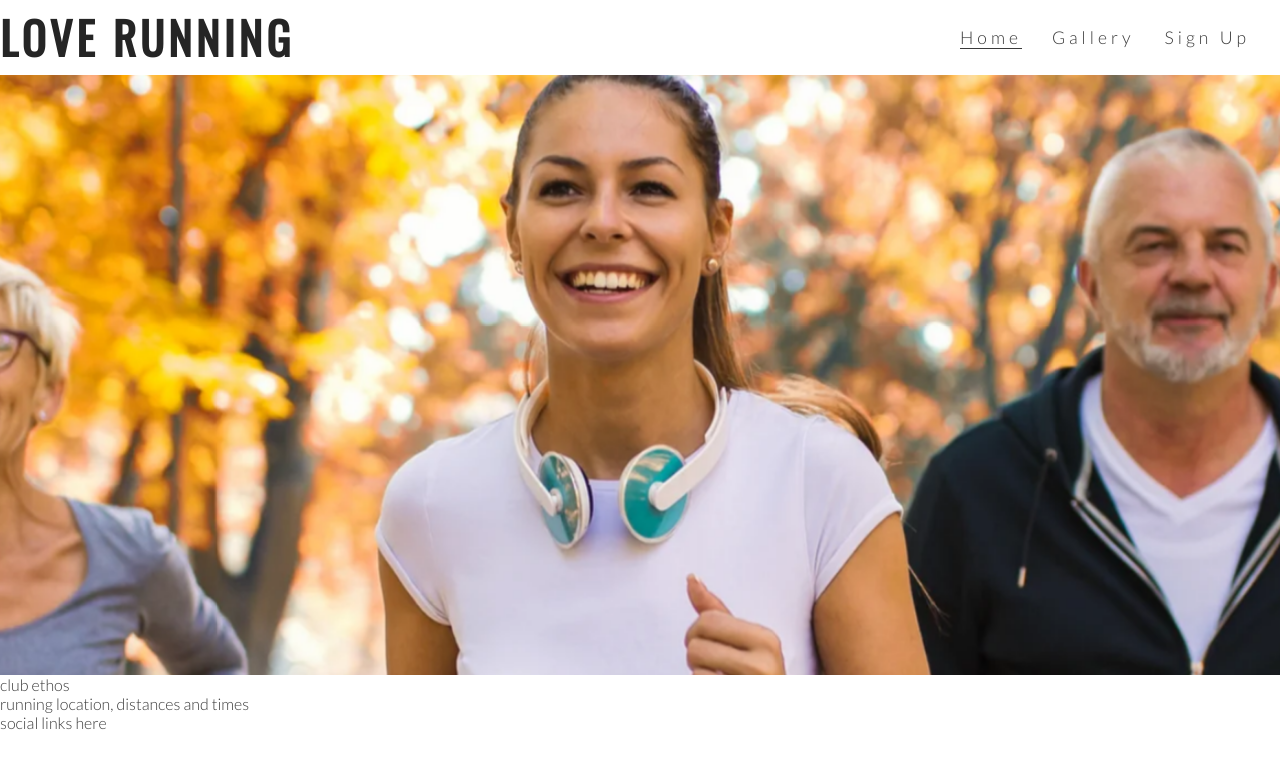
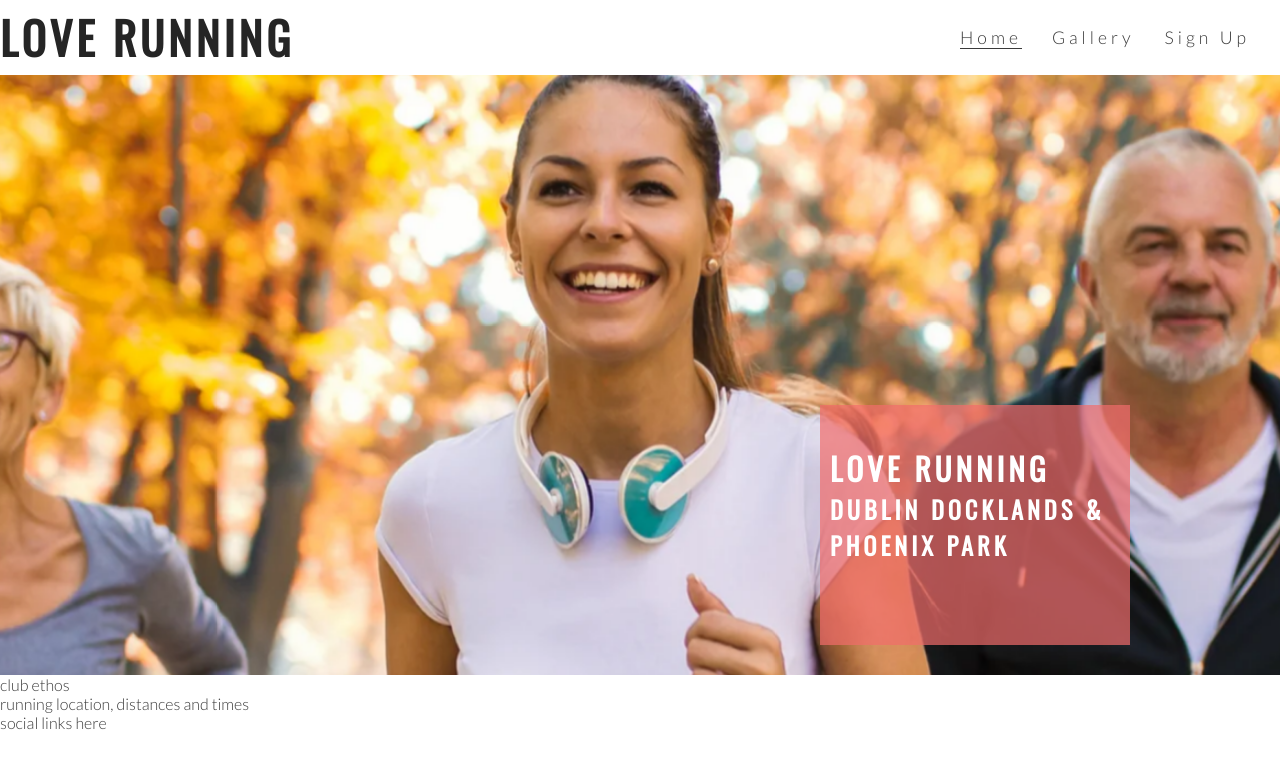
Before and after one commit to oneillrobbie99/love-running, a plain HTML site: page index.html in a window 1280 px wide. Drawn offline with nearby package versions, Linux system fonts and the light colour scheme.

Commit message:
Add cover text and style

```diff
--- a/assets/css/style.css
+++ b/assets/css/style.css
@@ -58,12 +58,18 @@ h1, h2 {
     border-bottom: 1px solid #3a3a3a;
 }
 
-/* hero image*/
+/* hero image and cover text*/
 
 #hero-outer {
     height: 600px;
     width: 100%;
     overflow: hidden;
+
+    position: relative;
+}
+
+#cover-text, #cover-text h2 {
+    color: #fff
 }
 
 #hero-image {
@@ -88,3 +94,23 @@ h1, h2 {
         transform: scale(1.1);
     }
 }
+
+#cover-text {
+    font-size: 130%;
+    font-family: oswald, sans-serif;
+    text-transform: uppercase;
+    letter-spacing: 4px;
+
+    width: 300px;
+    height: 200px;
+
+    padding-top: 40px;
+    padding-left: 10px;
+
+    background-color: rgba(241, 109, 107, .7);
+
+    bottom: 30px;
+    right: 150px;
+
+    position: absolute;
+}
--- a/index.html
+++ b/index.html
@@ -31,7 +31,11 @@
     </header>
 
     <section id="hero-outer">
-        <div id="hero-image">
+        <div id="hero-image"></div>
+        <div id="cover-text">
+            <h2>Love Running</h2>
+            <h3>Dublin Docklands & Phoenix Park</h3>
+        </div>
     </section>
 
     <section>
```
